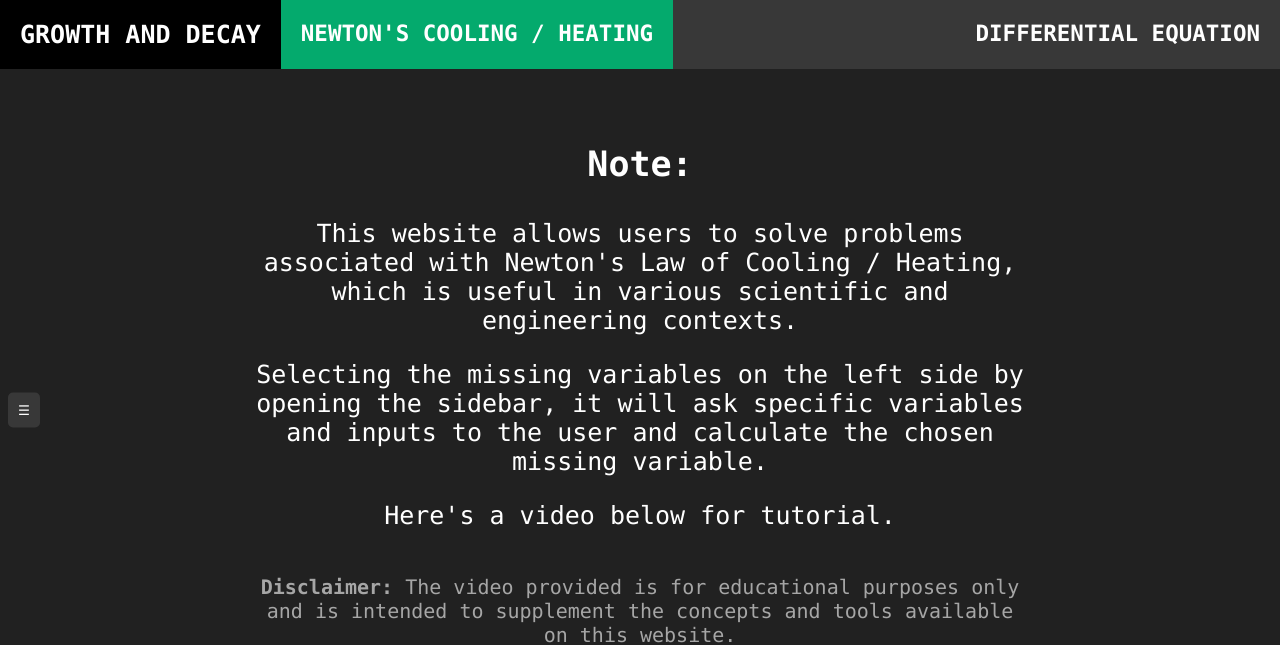
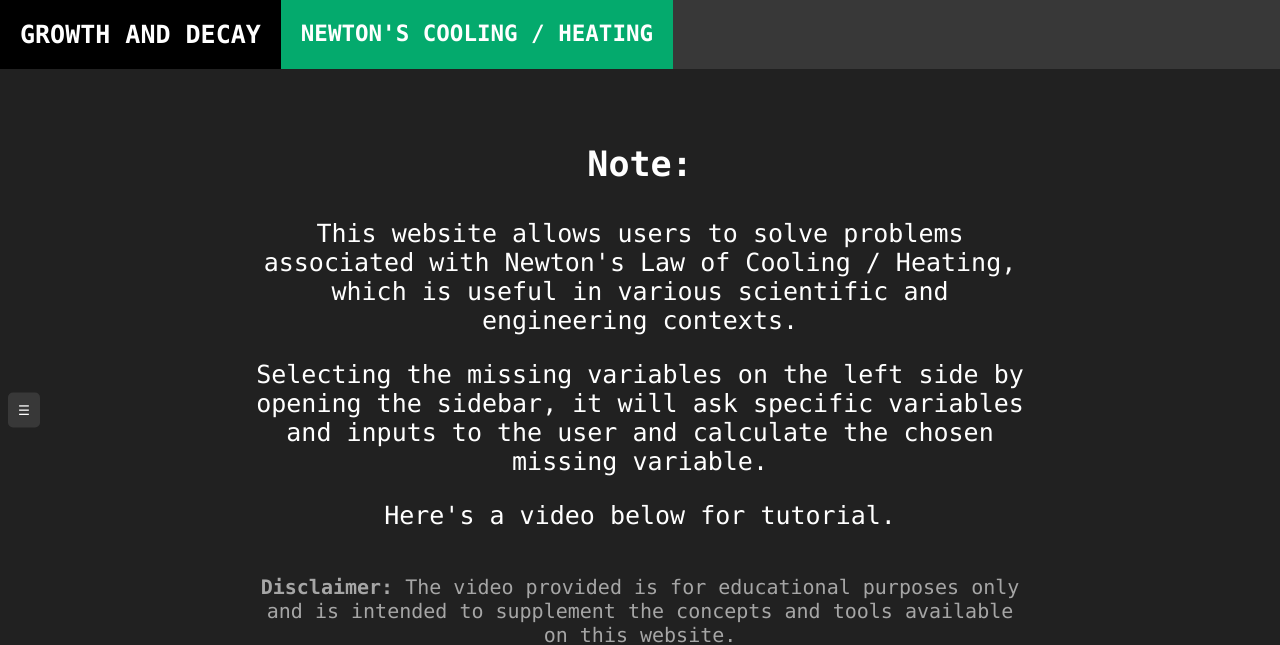
Before and after one commit to Kzarka7/DE-Compilation, a plain HTML site: page newton.html in a window 1280 px wide. Shown: the top 645 px of the page. Drawn offline with Linux system fonts and the light colour scheme.

Commit message:
Update newton.html

```diff
--- a/newton.html
+++ b/newton.html
@@ -163,7 +163,6 @@
 			<a class = "b" style = "flex-grow: 1;" href = "growth.html"> <b> GROWTH AND DECAY </b> </a>
 			<a class = "d" style = "flex-grow: 1;" href = "newton.html"> <b> NEWTON'S COOLING / HEATING </b> </a>
 		</div>
-			<a class = "e" style = "text-align: center; font-size: 90%;" href = "index.html"> <b> DIFFERENTIAL EQUATION </b> </a>
 	</div>
 	<div class = "interFace">
 		<p class = "n"> <b> Note: </b> </p>
```
